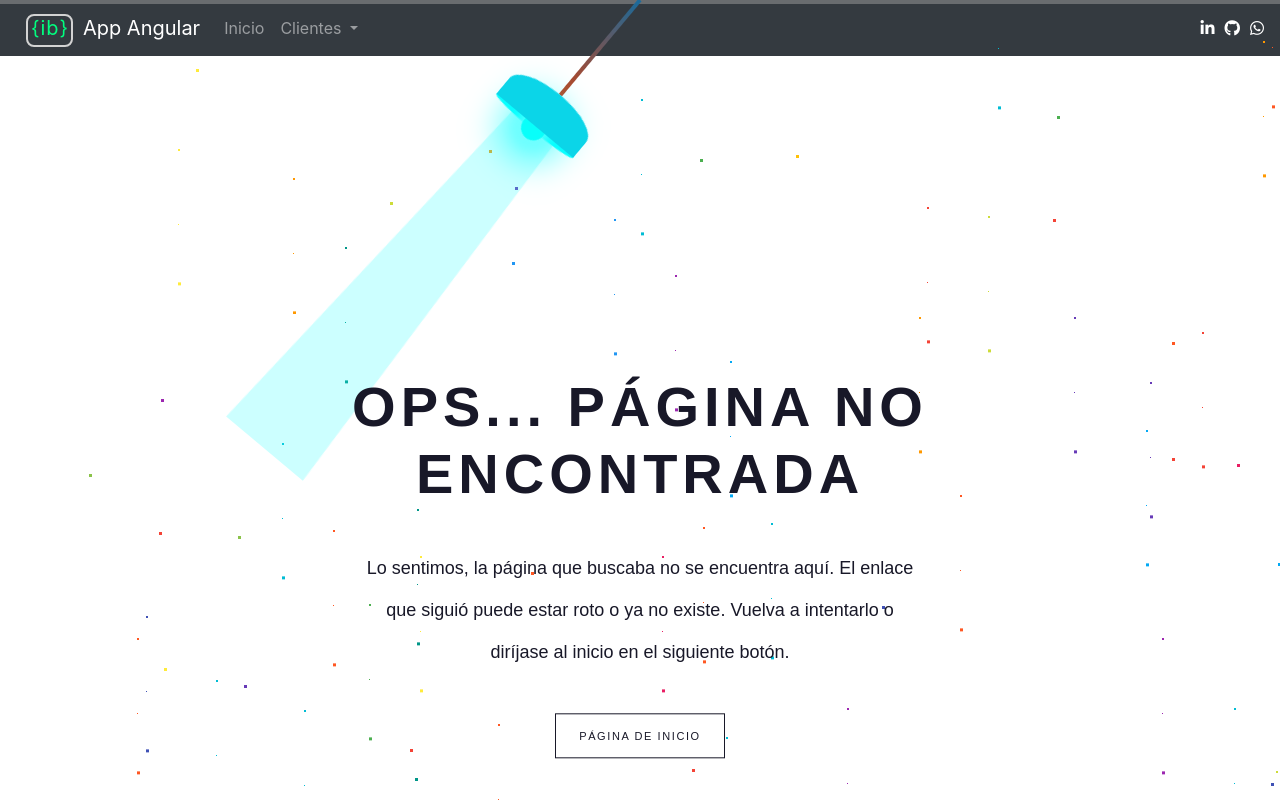
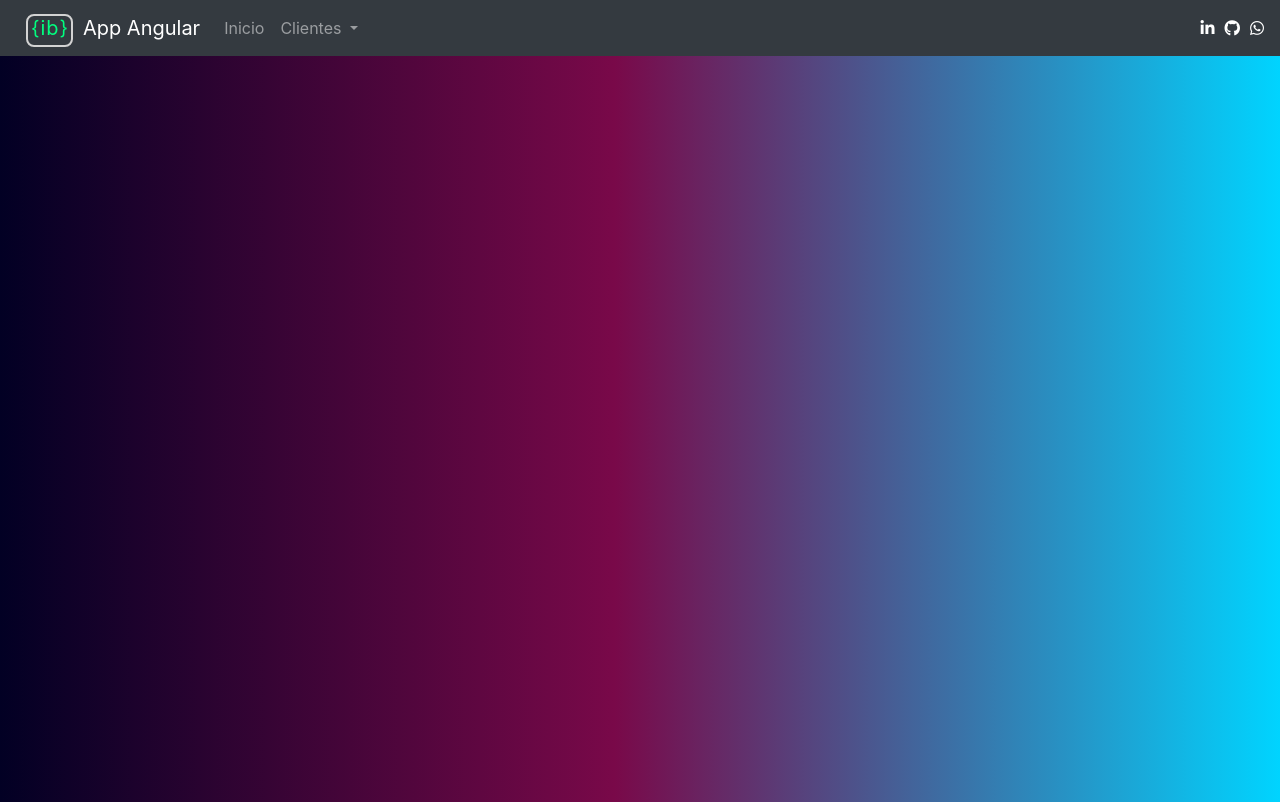
Before and after one commit to ibaezar/angular-frontend-app, an Angular app: page /index in a window 1280 px wide. Shown: the top 802 px of the page. Built offline with nearby package versions, Linux system fonts and the light colour scheme; grey boxes are pictures that could not be loaded.

Commit message:
index component created

```diff
--- a/src/app/app-routing.module.ts
+++ b/src/app/app-routing.module.ts
@@ -2,10 +2,12 @@ import { NgModule } from '@angular/core';
 import { RouterModule, Routes } from '@angular/router';
 import { ClientComponent } from './client/client.component';
 import { FormComponent } from './client/form.component';
+import { IndexComponent } from './index/index.component';
 import { PageNotFoundComponent } from './page-not-found/page-not-found.component';
 
 const routes: Routes = [
-  { path: '', redirectTo: '/clientes', pathMatch: 'full' },
+  { path: '', redirectTo: '/index', pathMatch: 'full' },
+  { path: 'index', component: IndexComponent},
   { path: 'clientes', component: ClientComponent},
   { path: 'clientes/form', component: FormComponent },
   { path: 'clientes/form/:id', component: FormComponent },
--- a/src/app/app.module.ts
+++ b/src/app/app.module.ts
@@ -10,6 +10,7 @@ import { ClientService } from './client/client.service';
 import { FormComponent } from './client/form.component';
 import { FormsModule } from '@angular/forms';
 import { PageNotFoundComponent } from './page-not-found/page-not-found.component';
+import { IndexComponent } from './index/index.component';
 
 @NgModule({
   declarations: [
@@ -18,7 +19,8 @@ import { PageNotFoundComponent } from './page-not-found/page-not-found.component
     FooterComponent,
     ClientComponent,
     FormComponent,
-    PageNotFoundComponent
+    PageNotFoundComponent,
+    IndexComponent
   ],
   imports: [
     BrowserModule,
--- /dev/null
+++ b/src/app/index/index.component.html
@@ -0,0 +1 @@
+<div class="index"></div>
--- /dev/null
+++ b/src/app/index/index.component.scss
@@ -0,0 +1,6 @@
+.index{
+    width: 100%;
+    height: 100vh;
+    background: rgb(2,0,36);
+    background: linear-gradient(90deg, rgba(2,0,36,1) 0%, rgba(121,9,73,1) 48%, rgba(0,212,255,1) 100%);
+}
--- a/src/app/page-not-found/page-not-found.component.html
+++ b/src/app/page-not-found/page-not-found.component.html
@@ -1,5 +1,5 @@
 <div class="container" style="margin: 0 auto;">
-    <a routerLink="/clientes">
+    <a routerLink="/">
         <header class="top-header">
       </header>
 
```
Also changed, not shown: src/app/index/index.component.ts (added, +10 -0 lines), 1 other file (tests, documents, lock files or other folders).
